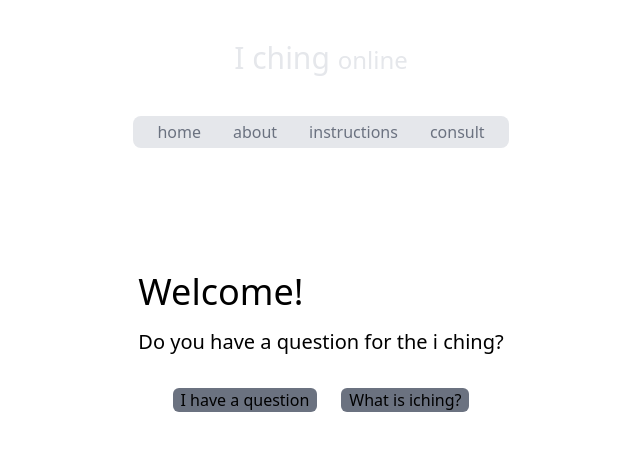
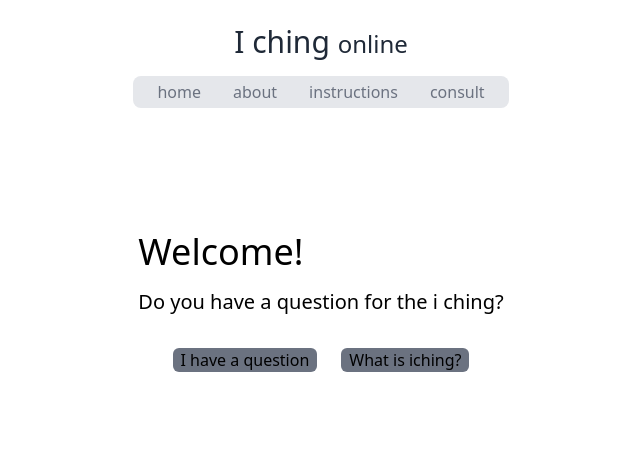
Before and after one commit to Sbector/iching, a Next.js app: page / in a window 1280 px wide. Shown: the top 450 px of the page, without its empty margins (319-959 px from the left). Built offline with nearby package versions, Linux system fonts and the light colour scheme.

Commit message:
Replaces <a> with <Link>

```diff
--- a/app/components/Header.jsx
+++ b/app/components/Header.jsx
@@ -18,9 +18,7 @@ export default function Header () {
     return(
         <header className="m-2">
           <div className="py-4 text-center">
-            <a href="./">
-              <h1 className="text-gray-200 text-3xl pb-2 m-4">I ching <span className="text-2xl">online</span></h1>
-            </a>
+            <Link href="./" className="text-gray-800 dark:text-gray-200 text-3xl pb-2 m-4">I ching <span className="text-2xl">online</span></Link>
           </div>
           <nav className="bg-gray-200 py-1 px-2 rounded-lg max-w-fit mx-auto mb-10">
             <ul className=" flex justify-start flex-wrap">
--- a/app/page.jsx
+++ b/app/page.jsx
@@ -1,4 +1,5 @@
 import Button from "./components/Button"
+import Link from "next/link"
 
 export default function HomePage() {
   return (
@@ -8,12 +9,12 @@ export default function HomePage() {
       </div>
       <p className="text-xl mb-5">Do you have a question for the i ching?</p>
       <div className="mx-auto">
-        <a href="./consult">
-          <Button>I have a question</Button>
-        </a>
-        <a href="./about">
-        <Button>What is iching?</Button>
-        </a>
+       <Link href="./consult">
+       <Button>I have a question</Button>
+       </Link>
+       <Link href="./about">
+       <Button>What is iching?</Button>
+       </Link>
       </div>
     </div>
   )
```
